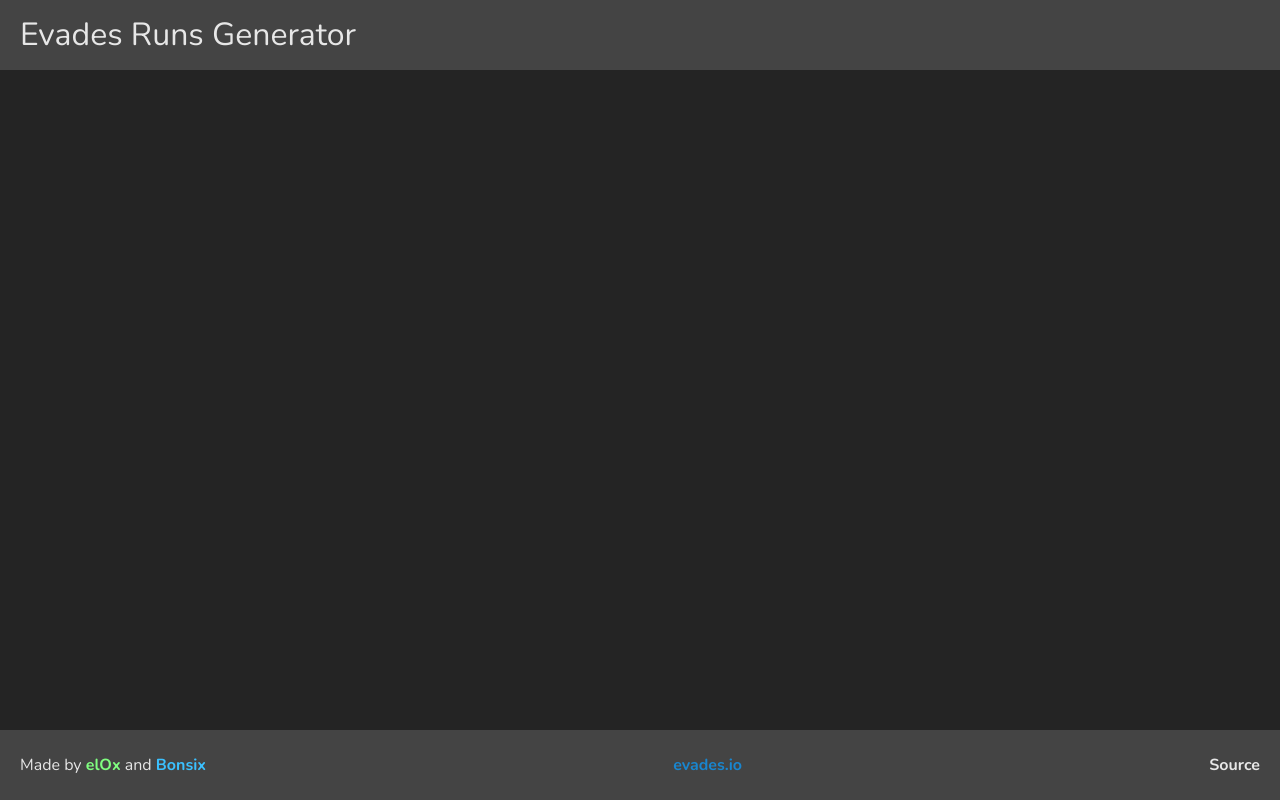
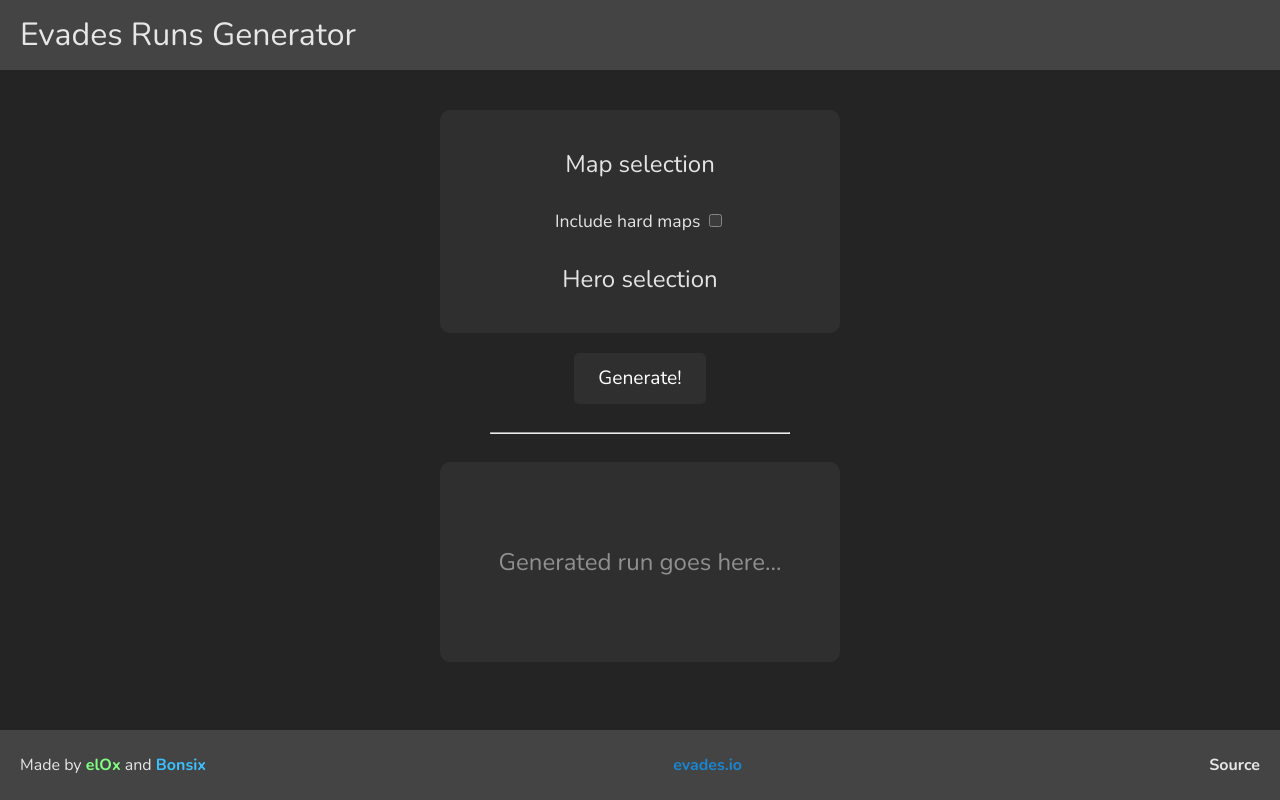
Before and after one commit to elox5/evades-runs, a Svelte app: page / in a window 1280 px wide. Built offline with nearby package versions, Linux system fonts and the light colour scheme.

Commit message:
Add basic app layout

```diff
--- a/src/App.svelte
+++ b/src/App.svelte
@@ -1,11 +1,19 @@
 <script lang="ts">
+  import Button from "./lib/Button.svelte";
+  import ListDisplay from "./lib/ListDisplay.svelte";
+  import Settings from "./lib/Settings.svelte";
+
+  let list: string[] = [];
 </script>
 
 <header>
   <h1 class="title">Evades Runs Generator</h1>
 </header>
 <main>
-  <p></p>
+  <Settings></Settings>
+  <Button>Generate!</Button>
+  <hr />
+  <ListDisplay {list}></ListDisplay>
 </main>
 <footer>
   <p>
@@ -42,6 +50,14 @@
   main {
     width: 100%;
     min-height: calc(100vh - 140px);
+
+    padding: 40px;
+
+    display: flex;
+    flex-direction: column;
+    justify-content: start;
+    align-items: center;
+    gap: 20px;
   }
 
   a {
--- a/src/app.css
+++ b/src/app.css
@@ -15,8 +15,6 @@
   -webkit-font-smoothing: antialiased;
   -moz-osx-font-smoothing: grayscale;
   -webkit-text-size-adjust: 100%;
-
-  --gap: 10px;
 
   --main-bg-color: #242424;
   --element-bg-color: #2f2f2f;
@@ -70,6 +68,10 @@
   background-color: #555;
 }
 
+hr {
+  width: 300px;
+}
+
 #app {
   width: 100%;
   height: 100%;
--- /dev/null
+++ b/src/lib/Button.svelte
@@ -0,0 +1,12 @@
+<script lang="ts">
+</script>
+
+<button>
+    <slot />
+</button>
+
+<style>
+    button {
+        font-size: 1.2rem;
+    }
+</style>
--- /dev/null
+++ b/src/lib/ListDisplay.svelte
@@ -0,0 +1,47 @@
+<script lang="ts">
+    export let list: string[];
+</script>
+
+<div class="list">
+    {#if list.length === 0}
+        <div class="placeholder">Generated run goes here...</div>
+    {:else}
+        {#each list as item, index}
+            <span>{item}</span>
+
+            {#if index < list.length - 1}
+                <span class="bullet">•</span>
+            {/if}
+        {/each}
+    {/if}
+</div>
+
+<style>
+    .list {
+        width: 400px;
+        min-height: 200px;
+
+        font-size: 1.5rem;
+
+        display: flex;
+        flex-direction: column;
+
+        background-color: var(--element-bg-color);
+        border-radius: 10px;
+        padding: 20px;
+    }
+
+    .bullet {
+        margin: 10px;
+    }
+
+    .placeholder {
+        width: 100%;
+        height: 160px;
+
+        display: grid;
+        place-items: center;
+
+        color: #ffffff77;
+    }
+</style>
--- /dev/null
+++ b/src/lib/Settings.svelte
@@ -0,0 +1,37 @@
+<script lang="ts">
+    export let includeHardMaps: boolean = false;
+</script>
+
+<div class="settings">
+    <h1>Map selection</h1>
+
+    <label>
+        Include hard maps
+        <input type="checkbox" bind:checked={includeHardMaps} />
+    </label>
+
+    <h1>Hero selection</h1>
+</div>
+
+<style>
+    .settings {
+        width: 400px;
+        min-height: 200px;
+
+        font-size: 1.1rem;
+
+        display: flex;
+        flex-direction: column;
+        gap: 10px;
+
+        background-color: var(--element-bg-color);
+        border-radius: 10px;
+        padding: 20px;
+    }
+
+    h1 {
+        font-weight: normal;
+        font-size: 1.5rem;
+        padding: 0;
+    }
+</style>
```
